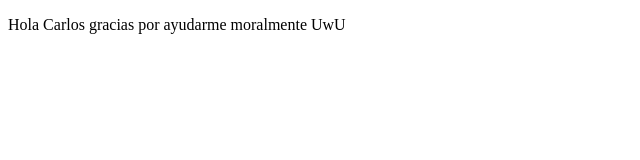
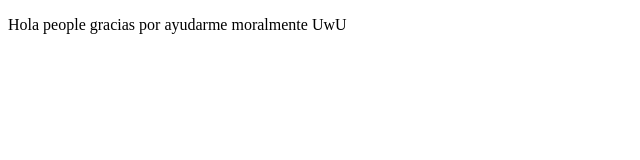
Before and after one commit to cdroca1997/proyectoDemoCursoPrework, a plain HTML site: page index.html in a window 1280 px wide. Shown: the full height of the page, 0-640 px from the left. Drawn offline with Linux system fonts and the light colour scheme.

Commit message:
cambios agregamos la palabra people en vez de Carlos

```diff
--- a/index.html
+++ b/index.html
@@ -8,7 +8,7 @@
 </head>
 <body>
     <p>
-        Hola Carlos gracias por ayudarme moralmente UwU
+        Hola people gracias por ayudarme moralmente UwU
     </p>
 </body>
 </html>
```
